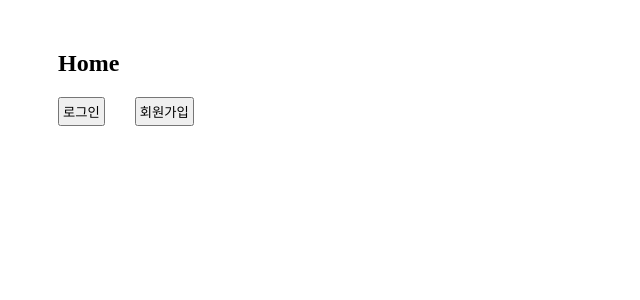
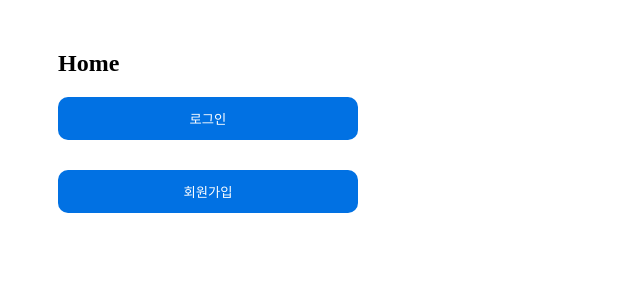
Before and after one commit to wjstjdus96/wanted-pre-onboarding-frontend, a React (Create React App) app in the folder client/: page / in a window 1280 px wide. Shown: the top 300 px of the page, without its empty margins (0-640 px from the left). Built offline with nearby package versions, Linux system fonts and the light colour scheme.

Commit message:
fix: 홈 버튼 수정

```diff
--- a/client/src/apis/const.js
+++ b/client/src/apis/const.js
@@ -9,5 +9,5 @@ export const RES_MESSAGE = {
   },
 };
 
-export const SING_UP = "회원가입";
+export const SIGN_UP = "회원가입";
 export const SIGN_IN = "로그인";
--- a/client/src/components/Button.js
+++ b/client/src/components/Button.js
@@ -14,7 +14,7 @@ const Wrapper = styled.button`
 
 function Button({ text, testId, disabled }) {
   return (
-    <Wrapper data-testid={testId} disabled={disabled}>
+    <Wrapper data-testid={testId ? testId : null} disabled={disabled}>
       {text}
     </Wrapper>
   );
--- a/client/src/pages/Home.js
+++ b/client/src/pages/Home.js
@@ -1,12 +1,15 @@
 import styled from "styled-components";
 import { Link } from "react-router-dom";
+import Button from "../components/Button";
+import { SIGN_IN, SIGN_UP } from "../apis/const";
 
 const Buttons = styled.div`
   display: flex;
-  gap: 30px;
+  flex-direction: column;
+  width: 300px;
   button {
-    padding: 3px;
-    text-decoration: none;
+    width: 100%;
+    margin-bottom: 30px;
   }
 `;
 
@@ -16,10 +19,10 @@ function Home() {
       <h2>Home</h2>
       <Buttons>
         <Link to="/signin">
-          <button>로그인</button>
+          <Button text={SIGN_IN} disabled={false} />
         </Link>
         <Link to="/signup">
-          <button>회원가입</button>
+          <Button text={SIGN_UP} disabled={false} />
         </Link>
       </Buttons>
     </div>
--- a/client/src/pages/SignUp.js
+++ b/client/src/pages/SignUp.js
@@ -4,7 +4,7 @@ import Input from "../components/Input";
 import styled from "styled-components";
 import { requestSignUp } from "../apis/auth";
 import { useNavigate } from "react-router-dom";
-import { RES_MESSAGE, SING_UP } from "../apis/const";
+import { RES_MESSAGE, SIGN_UP } from "../apis/const";
 
 const Wrapper = styled.div`
   display: flex;
@@ -39,7 +39,7 @@ function SignUp() {
     e.preventDefault();
     const info = { email: enteredEmail, password: enteredPassword };
     requestSignUp(info).then((res) => {
-      alert(RES_MESSAGE.SUCCESS(SING_UP));
+      alert(RES_MESSAGE.SUCCESS(SIGN_UP));
       if (res.status == 201) {
         return navigate("/signin", { replace: true });
       }
```
